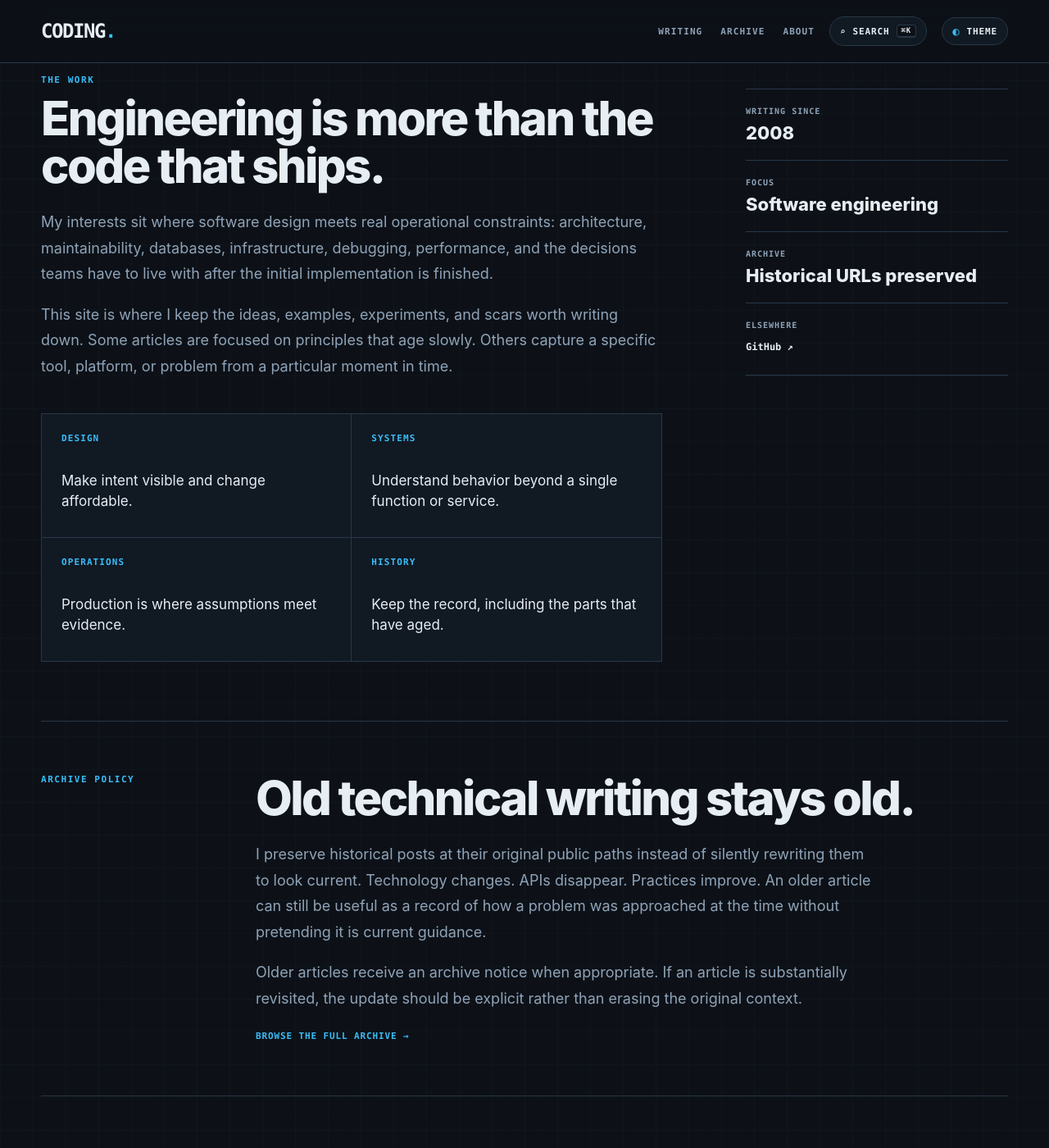
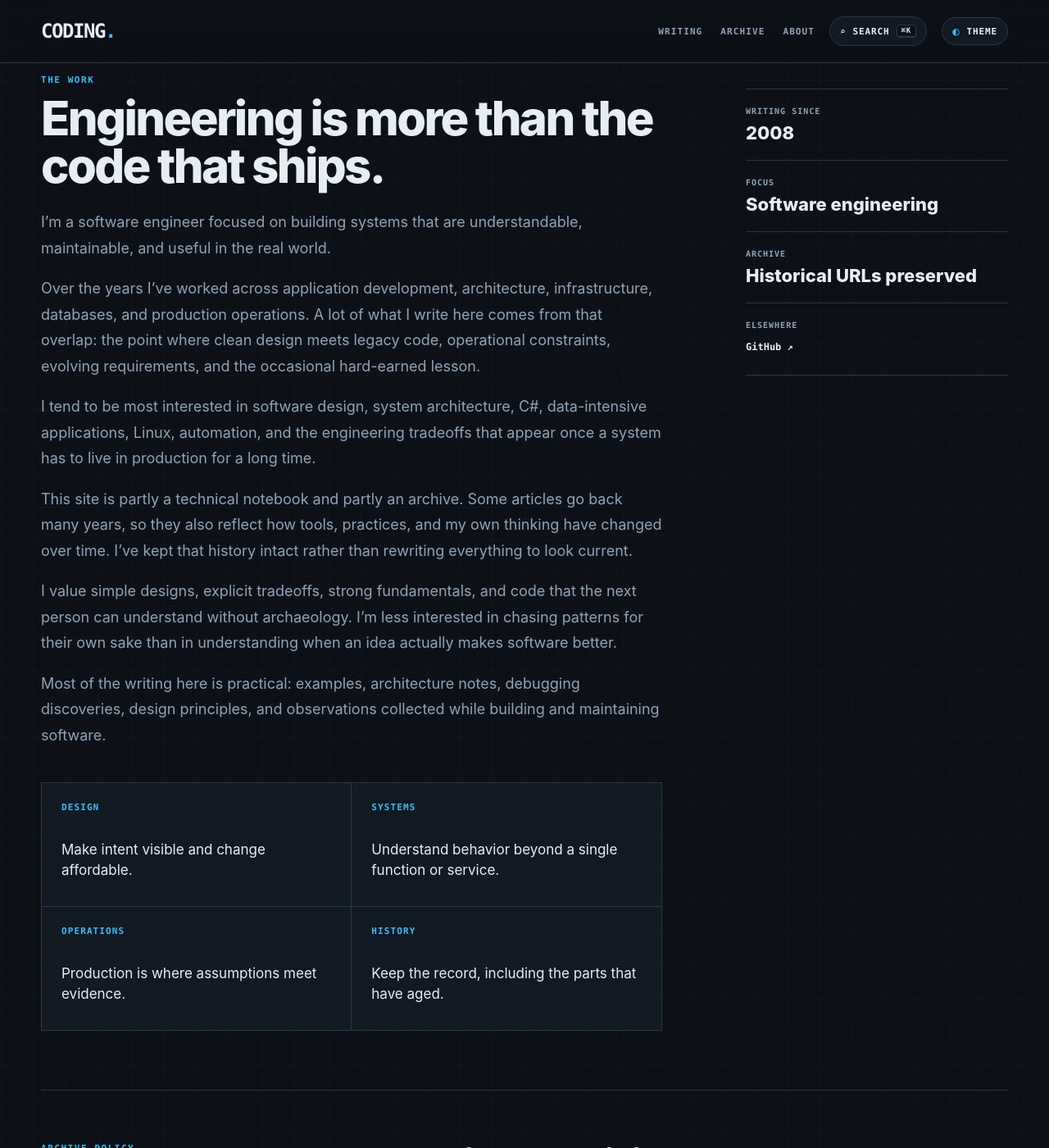
Before and after one commit to infoconex/coding-blog, a Jekyll site: the page built from about.md, in a window 1280 px wide and 1400 px high, scrolled down 662 px. Shown: the whole window at 82% size. Built offline with Jekyll 4.4.1, drawn with Linux system fonts in a browser that asks for light colours.

Commit message:
Expand About page professional bio

```diff
--- a/about.md
+++ b/about.md
@@ -18,8 +18,12 @@ stylesheet: /assets/css/about.css
   <article class="about-main">
     <div class="eyebrow">The work</div>
     <h2>Engineering is more than the code that ships.</h2>
-    <p>My interests sit where software design meets real operational constraints: architecture, maintainability, databases, infrastructure, debugging, performance, and the decisions teams have to live with after the initial implementation is finished.</p>
-    <p>This site is where I keep the ideas, examples, experiments, and scars worth writing down. Some articles are focused on principles that age slowly. Others capture a specific tool, platform, or problem from a particular moment in time.</p>
+    <p>I’m a software engineer focused on building systems that are understandable, maintainable, and useful in the real world.</p>
+    <p>Over the years I’ve worked across application development, architecture, infrastructure, databases, and production operations. A lot of what I write here comes from that overlap: the point where clean design meets legacy code, operational constraints, evolving requirements, and the occasional hard-earned lesson.</p>
+    <p>I tend to be most interested in software design, system architecture, C#, data-intensive applications, Linux, automation, and the engineering tradeoffs that appear once a system has to live in production for a long time.</p>
+    <p>This site is partly a technical notebook and partly an archive. Some articles go back many years, so they also reflect how tools, practices, and my own thinking have changed over time. I’ve kept that history intact rather than rewriting everything to look current.</p>
+    <p>I value simple designs, explicit tradeoffs, strong fundamentals, and code that the next person can understand without archaeology. I’m less interested in chasing patterns for their own sake than in understanding when an idea actually makes software better.</p>
+    <p>Most of the writing here is practical: examples, architecture notes, debugging discoveries, design principles, and observations collected while building and maintaining software.</p>
 
     <div class="about-principles">
       <div><strong>Design</strong><span>Make intent visible and change affordable.</span></div>
```
